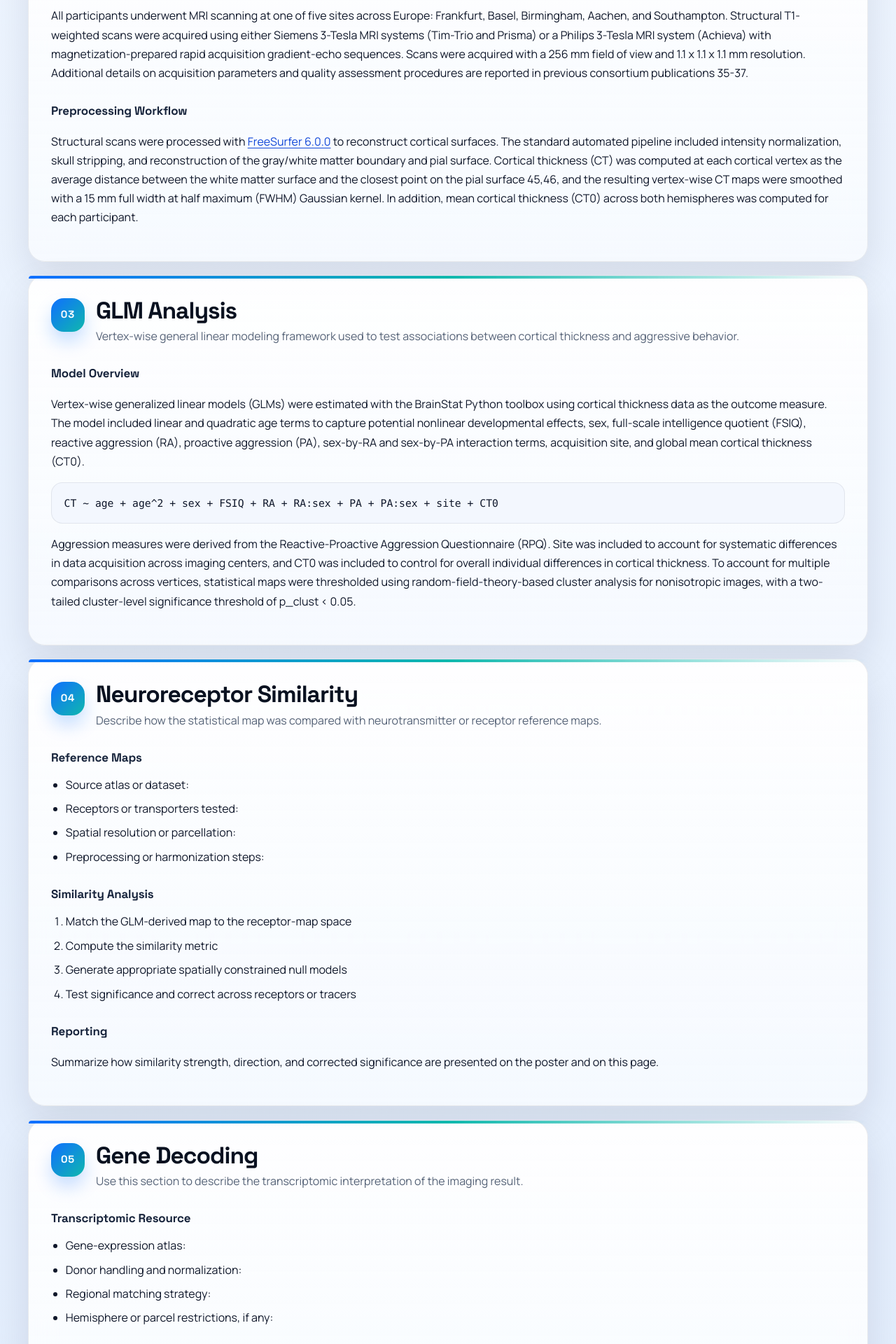
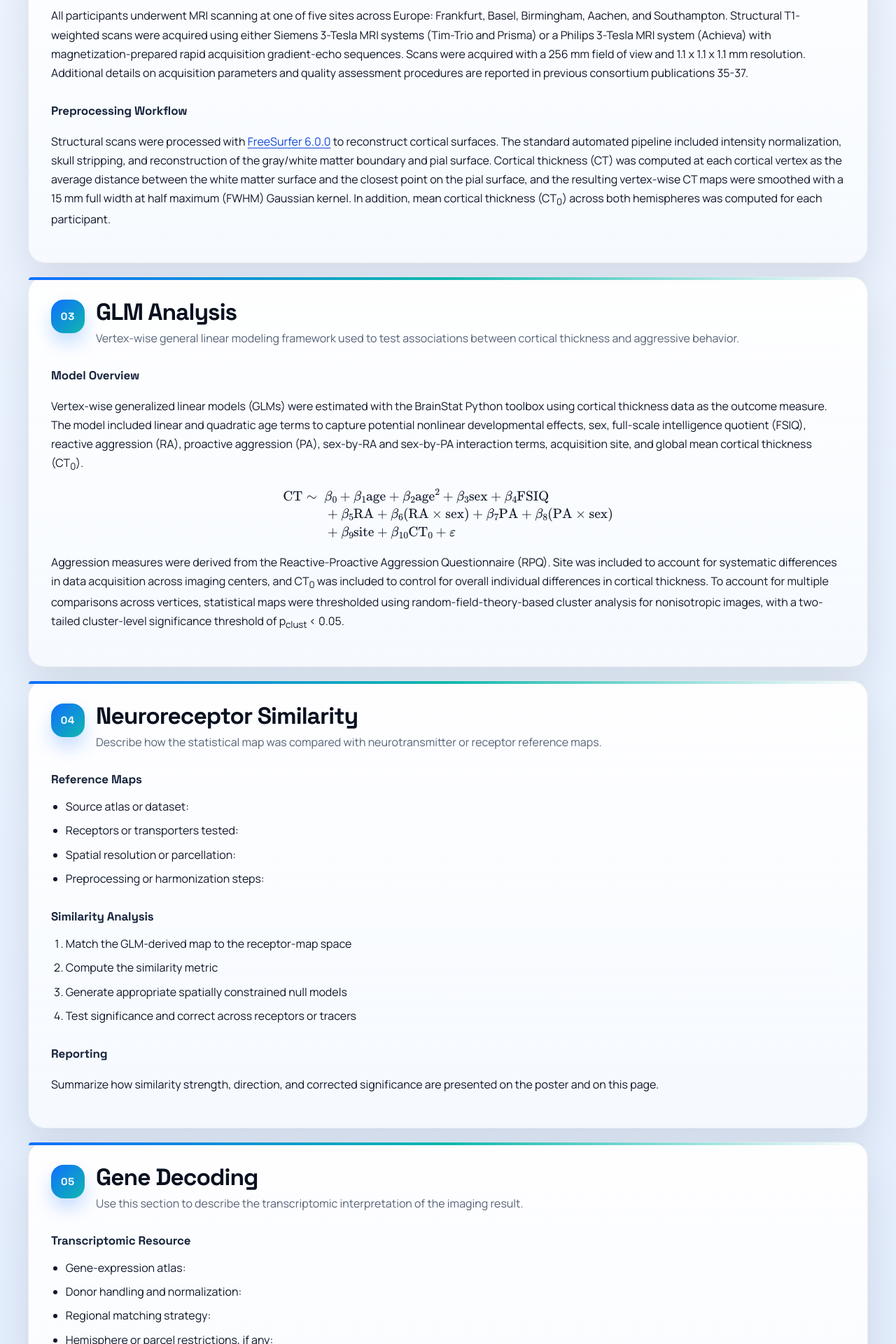
Before and after one commit to alegiac95/Aggression_ohbm26_supplementary, a Jekyll site: the page built from index.md, in a window 1280 px wide. Shown: the part 2853-4773 px from the top of the page at 70% size. Built offline with Jekyll 4.4.1, drawn with Linux system fonts in a browser that asks for light colours.

Commit message:
Refine methods formatting and add math rendering

````diff
--- a/assets/css/style.css
+++ b/assets/css/style.css
@@ -456,6 +456,16 @@ table {
   font-size: 0.96rem;
 }
 
+.mjx-container {
+  margin: 1rem 0 0 !important;
+}
+
+.mjx-container[jax="CHTML"][display="true"] {
+  overflow-x: auto;
+  overflow-y: hidden;
+  padding: 0.15rem 0;
+}
+
 th,
 td {
   padding: 0.8rem 0.55rem;
--- a/index.md
+++ b/index.md
@@ -108,7 +108,7 @@ All participants underwent MRI scanning at one of five sites across Europe: Fran
 
 ### Preprocessing Workflow
 
-Structural scans were processed with [FreeSurfer 6.0.0](http://surfer.nmr.mgh.harvard.edu/) to reconstruct cortical surfaces. The standard automated pipeline included intensity normalization, skull stripping, and reconstruction of the gray/white matter boundary and pial surface. Cortical thickness (CT) was computed at each cortical vertex as the average distance between the white matter surface and the closest point on the pial surface 45,46, and the resulting vertex-wise CT maps were smoothed with a 15 mm full width at half maximum (FWHM) Gaussian kernel. In addition, mean cortical thickness (CT0) across both hemispheres was computed for each participant.
+Structural scans were processed with [FreeSurfer 6.0.0](http://surfer.nmr.mgh.harvard.edu/) to reconstruct cortical surfaces. The standard automated pipeline included intensity normalization, skull stripping, and reconstruction of the gray/white matter boundary and pial surface. Cortical thickness (CT) was computed at each cortical vertex as the average distance between the white matter surface and the closest point on the pial surface, and the resulting vertex-wise CT maps were smoothed with a 15 mm full width at half maximum (FWHM) Gaussian kernel. In addition, mean cortical thickness (CT<sub>0</sub>) across both hemispheres was computed for each participant.
 
 </section>
 
@@ -123,13 +123,17 @@ Structural scans were processed with [FreeSurfer 6.0.0](http://surfer.nmr.mgh.ha
 
 ### Model Overview
 
-Vertex-wise generalized linear models (GLMs) were estimated with the BrainStat Python toolbox using cortical thickness data as the outcome measure. The model included linear and quadratic age terms to capture potential nonlinear developmental effects, sex, full-scale intelligence quotient (FSIQ), reactive aggression (RA), proactive aggression (PA), sex-by-RA and sex-by-PA interaction terms, acquisition site, and global mean cortical thickness (CT0).
+Vertex-wise generalized linear models (GLMs) were estimated with the BrainStat Python toolbox using cortical thickness data as the outcome measure. The model included linear and quadratic age terms to capture potential nonlinear developmental effects, sex, full-scale intelligence quotient (FSIQ), reactive aggression (RA), proactive aggression (PA), sex-by-RA and sex-by-PA interaction terms, acquisition site, and global mean cortical thickness (CT<sub>0</sub>).
 
-```text
-CT ~ age + age^2 + sex + FSIQ + RA + RA:sex + PA + PA:sex + site + CT0
-```
+$$
+\begin{aligned}
+\mathrm{CT} \sim\ & \beta_0 + \beta_1 \mathrm{age} + \beta_2 \mathrm{age}^2 + \beta_3 \mathrm{sex} + \beta_4 \mathrm{FSIQ} \\
+& + \beta_5 \mathrm{RA} + \beta_6 (\mathrm{RA} \times \mathrm{sex}) + \beta_7 \mathrm{PA} + \beta_8 (\mathrm{PA} \times \mathrm{sex}) \\
+& + \beta_9 \mathrm{site} + \beta_{10} \mathrm{CT}_0 + \varepsilon
+\end{aligned}
+$$
 
-Aggression measures were derived from the Reactive-Proactive Aggression Questionnaire (RPQ). Site was included to account for systematic differences in data acquisition across imaging centers, and CT0 was included to control for overall individual differences in cortical thickness. To account for multiple comparisons across vertices, statistical maps were thresholded using random-field-theory-based cluster analysis for nonisotropic images, with a two-tailed cluster-level significance threshold of p_clust < 0.05.
+Aggression measures were derived from the Reactive-Proactive Aggression Questionnaire (RPQ). Site was included to account for systematic differences in data acquisition across imaging centers, and CT<sub>0</sub> was included to control for overall individual differences in cortical thickness. To account for multiple comparisons across vertices, statistical maps were thresholded using random-field-theory-based cluster analysis for nonisotropic images, with a two-tailed cluster-level significance threshold of p<sub>clust</sub> &lt; 0.05.
 
 </section>
 
````
Also changed, not shown: _layouts/default.html (+12 -0 lines).
